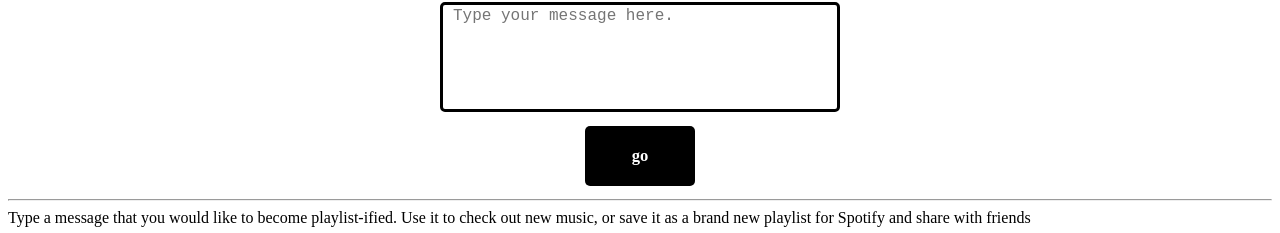
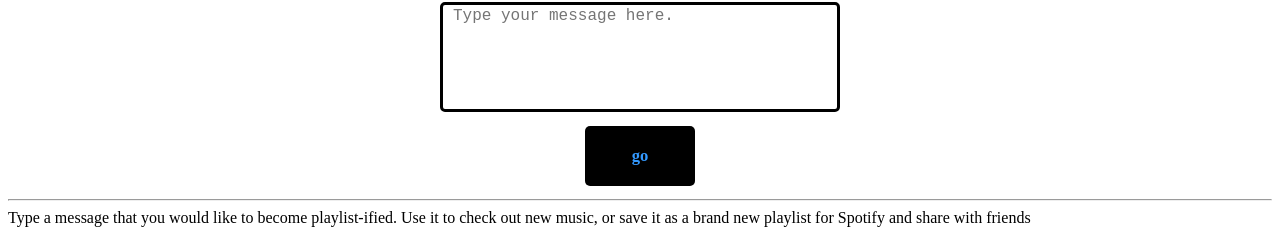
Before and after one commit to samrmay/spotify-playlist-message-generator, a React app: page / in a window 1280 px wide. In both pictures the pointer is over the button 640 px from the left and 224 px from the top of the page. Shown: the part 68-301 px from the top of the page. Built offline with nearby package versions, Linux system fonts and the light colour scheme.

Commit message:
loading button hover effect

```diff
--- a/src/components/Body/LoadingButton/styles.css
+++ b/src/components/Body/LoadingButton/styles.css
@@ -7,11 +7,15 @@
   cursor: pointer;
   padding: 5px;
   transition: background-color 0.2s;
+  transition: font-color 0.2s;
 }
 
 .loadingButtonBlack {
   background-color: black;
   color: white;
+}
+.loadingButtonBlack:hover {
+  color: #3399ff;
 }
 
 .loadingButtonWhite {
```
